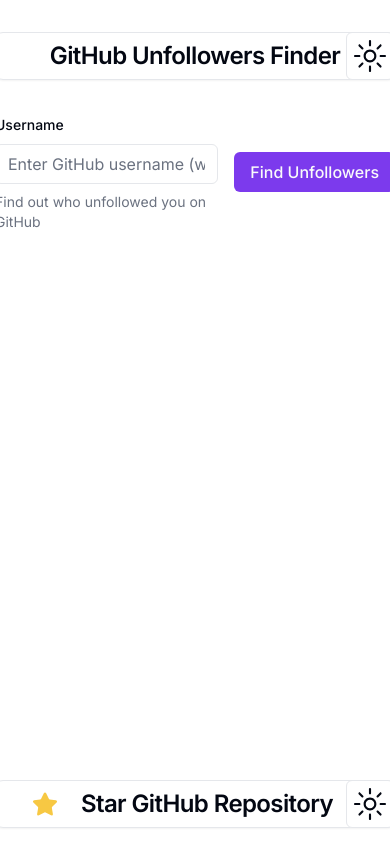
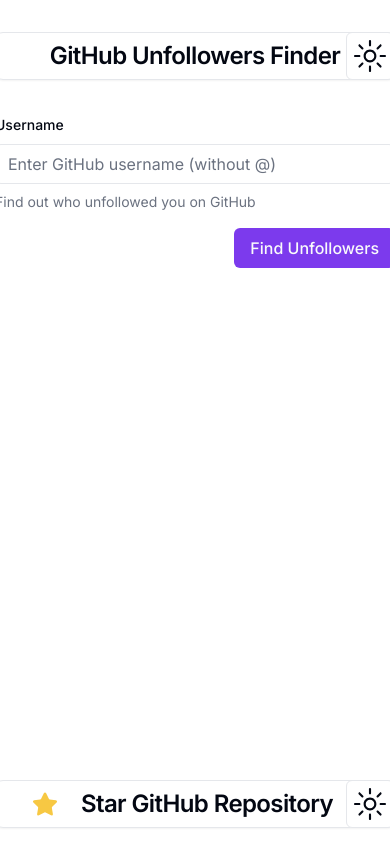
Before and after one commit to yusufie/unfollowers-finder-github, a Next.js app: page / in a window 390 px wide. Built offline with nearby package versions, Linux system fonts and the light colour scheme.

Commit message:
fix: change form layout to flex column for better responsiveness

```diff
--- a/src/components/Forms/InputForm.tsx
+++ b/src/components/Forms/InputForm.tsx
@@ -91,7 +91,7 @@
   return (
     <>
       <Form {...form}>
-        <form onSubmit={form.handleSubmit(onSubmit)} className="flex flex-row items-center justify-center w-full max-w-[50rem] max-lg:w-[25rem] gap-16 max-lg:gap-4 text-base">
+        <form onSubmit={form.handleSubmit(onSubmit)} className="flex flex-col lg:flex-row items-center justify-center w-full max-w-[50rem] max-lg:w-[25rem] gap-16 max-lg:gap-4 text-base">
           <FormField
             control={form.control}
             name="username"
```
